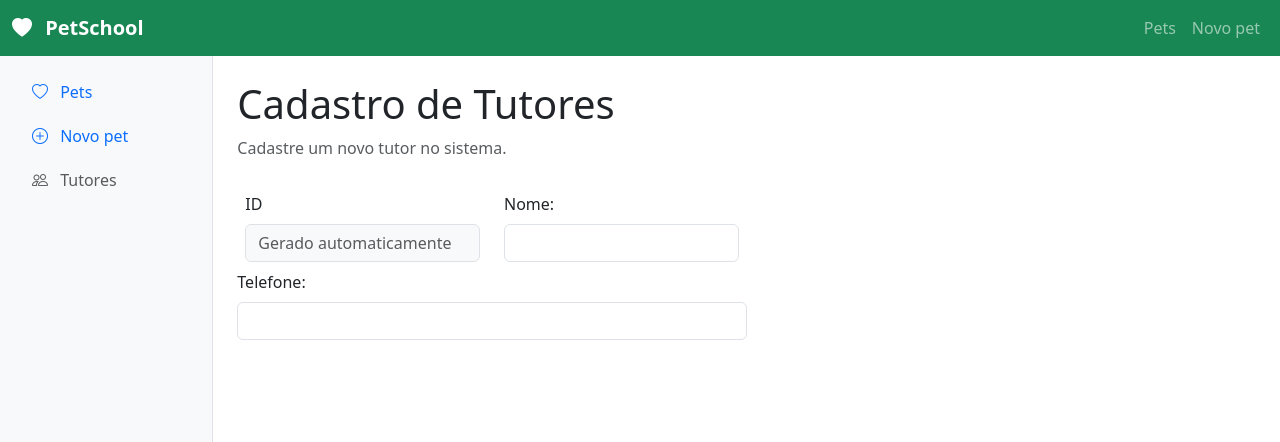
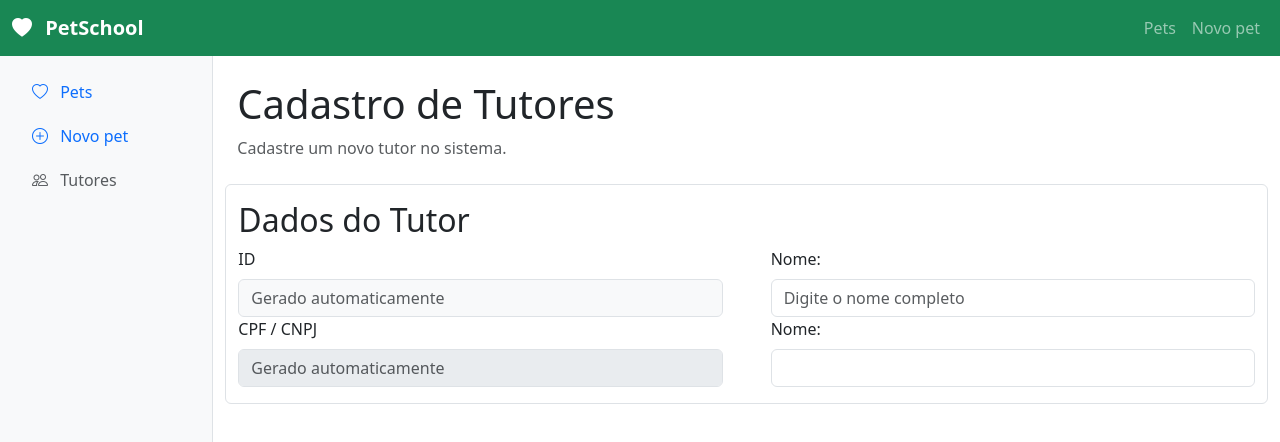
Before and after one commit to Pedrojoseroza/pet-school, a Vue app: page /tutores/novo in a window 1280 px wide. Shown: the top 442 px of the page. Built offline with nearby package versions, Linux system fonts and the light colour scheme.

Commit message:
STYLE: Resolve estrutura da estilização

```diff
--- a/src/views/AddTutorView.vue
+++ b/src/views/AddTutorView.vue
@@ -8,6 +8,7 @@ const route = useRouter();
 const novoTutor = ref({
   nome: '',
   telefone: '',
+  cnpj_cpf: ''
 });
 
 async function salvarTutor() {
@@ -30,49 +31,39 @@ async function salvarTutor() {
       <h1 class="text-2xl font-bold">Cadastro de Tutores</h1>
       <p class="text-body-secondary mb-0">Cadastre um novo tutor no sistema.</p>
     </header>
-    <form v-on:submit.prevent="salvarTutor" class="form form-bordered min-w-100">
-      <div class="col-md-6">
-        <div class="row p-2">
-          <div class="col">
+    <form v-on:submit.prevent="salvarTutor" class="row border card py-3">
+      <h2>
+        Dados do Tutor
+      </h2>
+      <section class="d-flex gap-5">
+        <div class="w-100">
           <label for="id" class="form-label">
             ID
           </label>
-            <input
-            type="text"
-            class="form-control bg-light"
-            placeholder="Gerado automaticamente"
-            disabled
-            >
+          <input type="text" class="form-control bg-light" placeholder="Gerado automaticamente" disabled>
         </div>
-          <div class="col">
-            <label
-              class="form-label"
-              for="nome"
-            >
+        <div class="w-100">
+          <label class="form-label" for="nome">
             Nome:
           </label>
-            <input
-              type="text"
-              id="nome"
-              class="form-control"
-              v-model="novoTutor.nome"
-            />
+          <input type="text" id="nome" class="form-control" placeholder="Digite o nome completo" v-model="novoTutor.nome" />
         </div>
+      </section>
+      <section class="d-flex gap-5">
+        <div class="w-100">
+          <label for="cpf" class="form-label">
+            CPF / CNPJ
+          </label>
+          <input type="text" class="form-control" placeholder="Gerado automaticamente" disabled>
         </div>
+        <div class="w-100">
+          <label class="form-label" for="nome">
+            Nome:
+          </label>
+          <input type="text" id="nome" class="form-control" v-model="novoTutor.nome" />
+        </div>
+      </section>
 
-        <label
-          class="form-label"
-          for="num"
-        >
-          Telefone:
-        </label>
-        <input
-          type="number"
-          id="num"
-          class="form-control"
-          v-model="novoTutor.telefone"
-        />
-      </div>
     </form>
   </div>
 </template>
```
Lines whose indentation alone changed are shown as unchanged.
